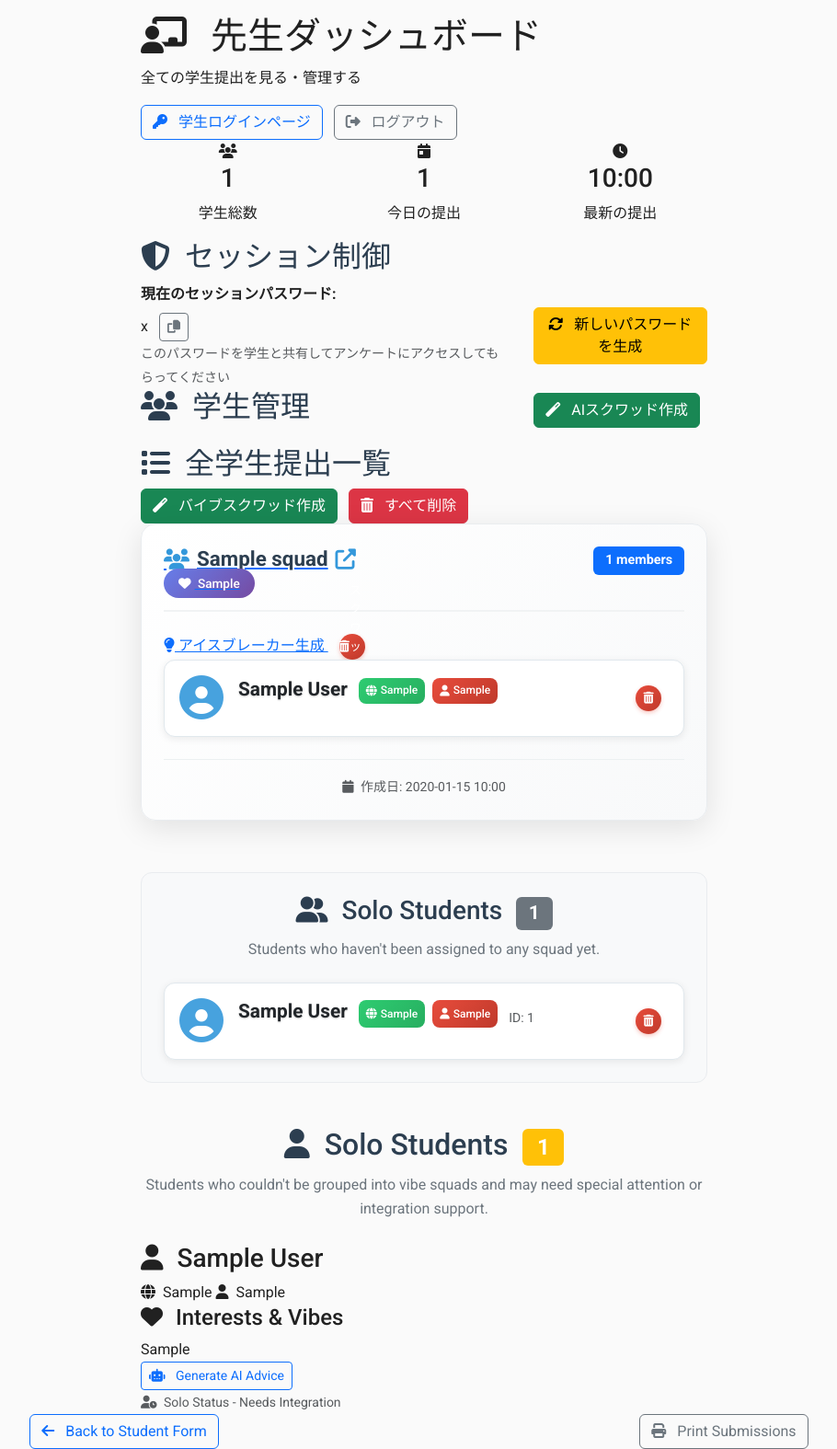
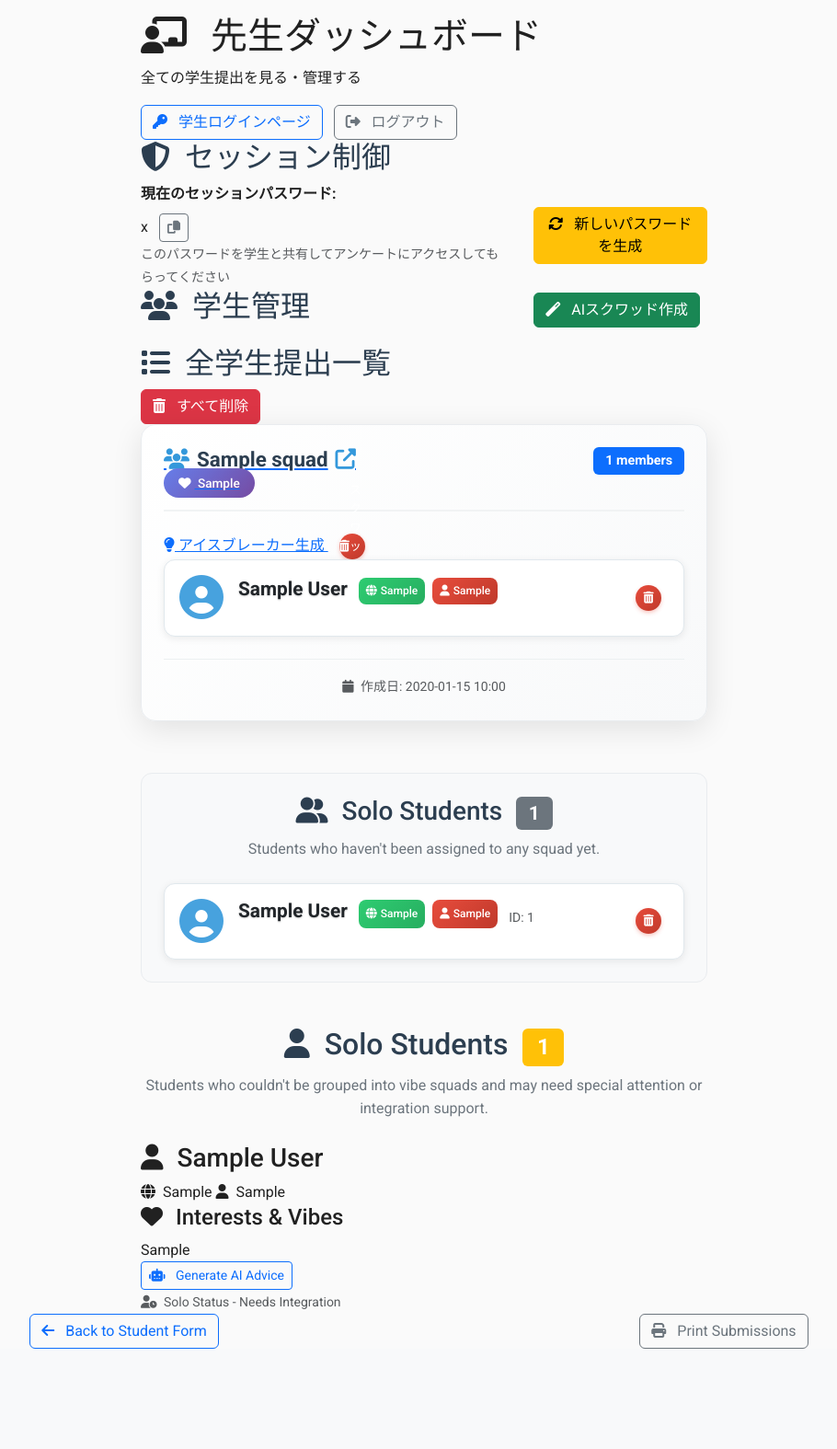
Before and after one commit to PhanAnh-V/StudentVibe, a Flask app: template templates/teacher.html in a window 1280 px wide. Shown: the part 58-1633 px from the top of the page at 92% size, without its empty margins (179-1089 px from the left). After the commit the page ends 1524 px from the top, so only its background shows below. Run offline with Flask 3, Linux system fonts and the light colour scheme; tables that the repository leaves empty hold one stand-in row (values such as "Sample post"); the template is opened without the code that fills it: values that come from a table or form of the project are taken from there, most other values are stand-ins (such as "Sample title", 1, 10 or a date in 2020).

Commit message:
Enhance teacher dashboard by streamlining interface and adding button feedback
Refactors teacher dashboard by removing stats, fixing duplicate button, styling the icebreaker button, and adding "disable on click" functionality.

Replit-Commit-Author: Agent
Replit-Commit-Session-Id: bd4bc44c-2b9d-460d-84a9-2c5887ae3c13
Replit-Commit-Screenshot-Url: https://storage.googleapis.com/screenshot-production-us-central1/5cd99704-f3ff-4a42-b052-420f8a7cec5c/9aa1dbce-e5a9-4f78-99b5-21dae273afb2.jpg

```diff
--- a/templates/teacher.html
+++ b/templates/teacher.html
@@ -126,32 +144,7 @@
         </div>
     </div>
 
-    <!-- Statistics Card -->
-    <div class="stats-card">
-        <div class="row text-center">
-            <div class="col-md-4">
-                <div class="stat-item">
-                    <i class="fas fa-users"></i>
-                    <h3>{{ students|length }}</h3>
-                    <p>学生総数</p>
-                </div>
-            </div>
-            <div class="col-md-4">
-                <div class="stat-item">
-                    <i class="fas fa-calendar-day"></i>
-                    <h3>{{ students|selectattr('created_at')|selectattr('created_at', 'equalto', students|map(attribute='created_at')|max)|list|length if students else 0 }}</h3>
-                    <p>今日の提出</p>
-                </div>
-            </div>
-            <div class="col-md-4">
-                <div class="stat-item">
-                    <i class="fas fa-clock"></i>
-                    <h3>{% if students %}{{ students[0].created_at.strftime('%H:%M') }}{% else %}--{% endif %}</h3>
-                    <p>最新の提出</p>
-                </div>
-            </div>
-        </div>
-    </div>
+
 
     <!-- Main Dashboard Content -->
     <div class="dashboard-content">
@@ -212,12 +205,6 @@
             全学生提出一覧
             </h2>
             <div class="squad-actions">
-                <form method="POST" action="{{ url_for('create_squads') }}" style="display: inline;">
-                    <button type="submit" class="btn btn-success me-2">
-                        <i class="fas fa-magic me-2"></i>
-                        バイブスクワッド作成
-                    </button>
-                </form>
 
                 <form method="POST" action="{{ url_for('clear_squads') }}" style="display: inline;">
                     <button type="submit"
@@ -565,6 +552,56 @@ window.addEventListener('unhandledrejection', function(e) {
 // Dashboard functionality
 document.addEventListener('DOMContentLoaded', function() {
 
+    // Add click protection to squad creation buttons
+    const createSquadButtons = document.querySelectorAll('button[type="submit"]');
+    createSquadButtons.forEach(button => {
+        // Only target buttons with magic icon (squad creation buttons)
+        if (!button.querySelector('i.fa-magic')) return;
+        button.addEventListener('click', function(e) {
+            // Prevent double clicking
+            if (this.disabled) {
+                e.preventDefault();
+                return false;
+            }
+
+            // Disable button and show loading state
+            this.disabled = true;
+            const originalHTML = this.innerHTML;
+            this.innerHTML = '<i class="fas fa-spinner fa-spin me-2"></i>処理中...';
+
+            // Re-enable after 10 seconds as failsafe (in case form doesn't redirect)
+            setTimeout(() => {
+                this.disabled = false;
+                this.innerHTML = originalHTML;
+            }, 10000);
+        });
+    });
+
+    // Add click protection to icebreaker generation buttons
+    const icebreakerButtons = document.querySelectorAll('.generate-icebreaker-btn');
+    icebreakerButtons.forEach(button => {
+        button.addEventListener('click', function(e) {
+            // Prevent double clicking
+            if (this.classList.contains('loading')) {
+                e.preventDefault();
+                return false;
+            }
+
+            // Add loading state
+            this.classList.add('loading');
+            const originalHTML = this.innerHTML;
+            this.innerHTML = '<i class="fas fa-spinner fa-spin"></i> 生成中...';
+            this.style.pointerEvents = 'none';
+
+            // Re-enable after 15 seconds as failsafe
+            setTimeout(() => {
+                this.classList.remove('loading');
+                this.innerHTML = originalHTML;
+                this.style.pointerEvents = 'auto';
+            }, 15000);
+        });
+    });
+
     // Filter functionality
     const countryFilter = document.getElementById('countryFilter');
     const genderFilter = document.getElementById('genderFilter');
```
Also changed, not shown: other parts of templates/teacher.html (+24 -6 lines).
